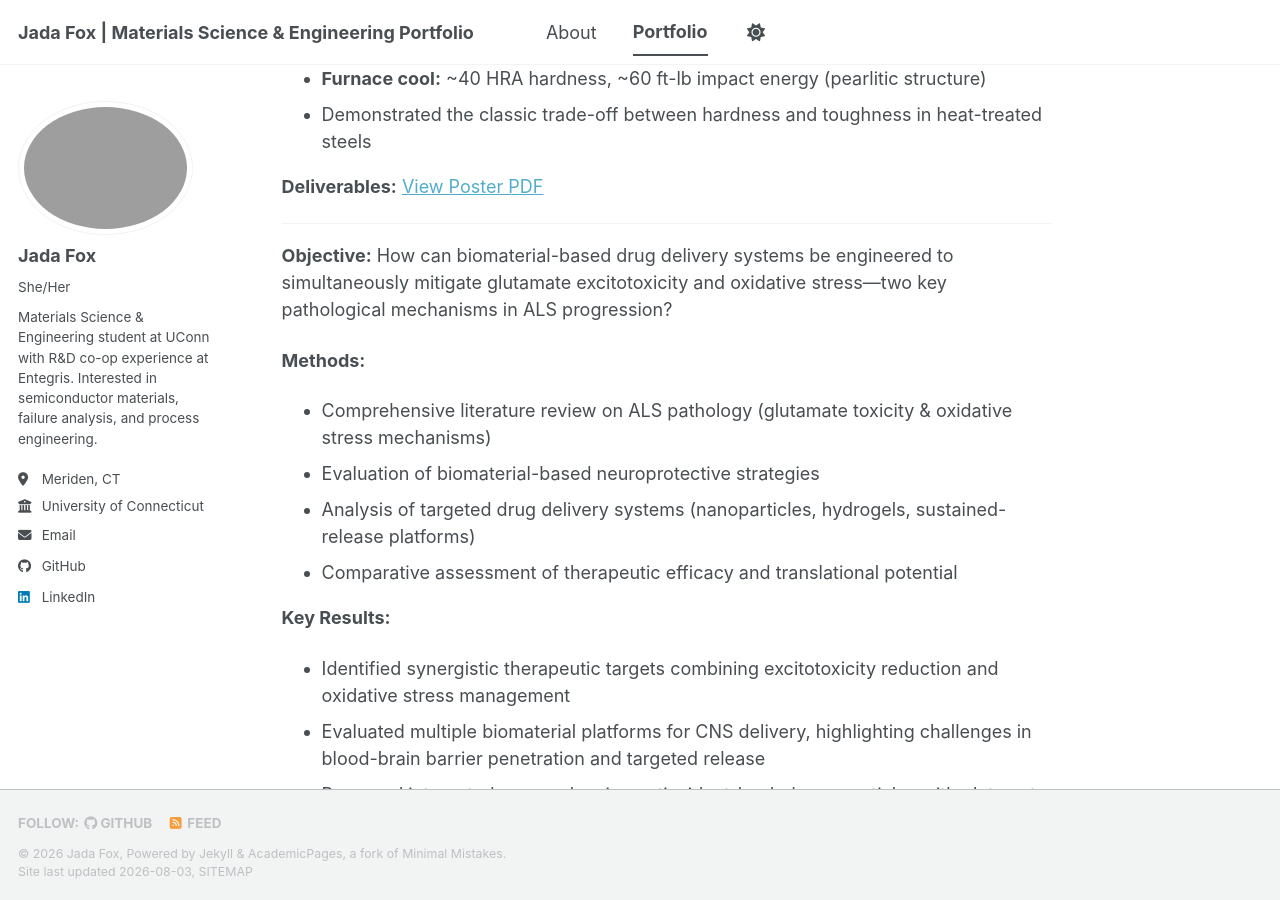
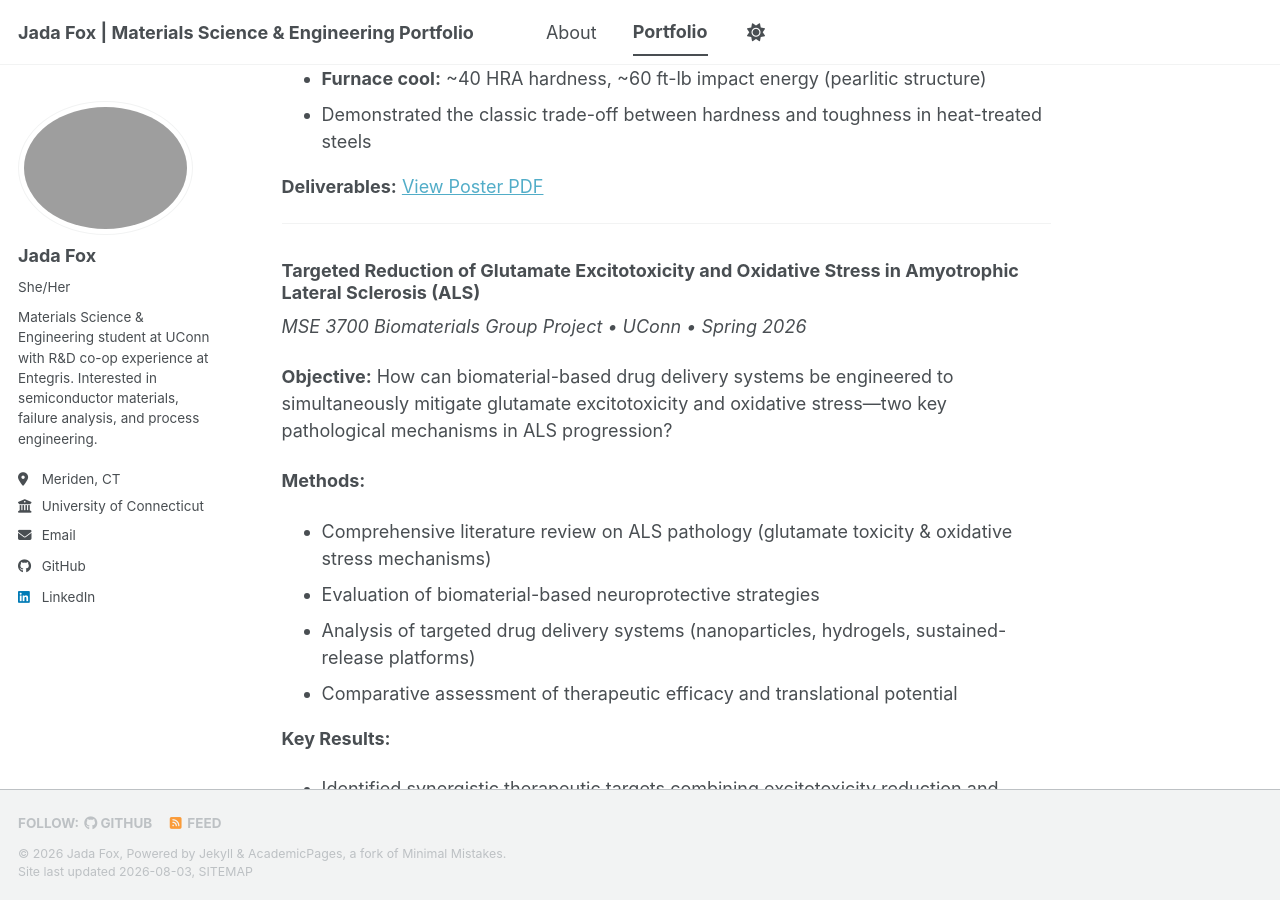
Before and after one commit to FoxJada/FoxJada.github.io, a Jekyll site: the page built from _pages/portfolio.md, in a window 1280 px wide and 900 px high, scrolled down 1342 px. Built offline with Jekyll 4.4.1, drawn with Linux system fonts in a browser that asks for light colours; a style sheet for code colours, icons or effects is not loaded.

Commit message:
Update portfolio.md

```diff
--- a/_pages/portfolio.md
+++ b/_pages/portfolio.md
@@ -45,7 +45,8 @@ How does cooling rate (water quenching vs. furnace cooling) influence the hardne
 [View Poster PDF](/MSE_Sophomore_Design_Poster.jpg)
 
 ---
-
+### Targeted Reduction of Glutamate Excitotoxicity and Oxidative Stress in Amyotrophic Lateral Sclerosis (ALS)
+*MSE 3700 Biomaterials Group Project • UConn • Spring 2026*
 
 **Objective:**
 How can biomaterial-based drug delivery systems be engineered to simultaneously mitigate glutamate excitotoxicity and oxidative stress—two key pathological mechanisms in ALS progression?
```
